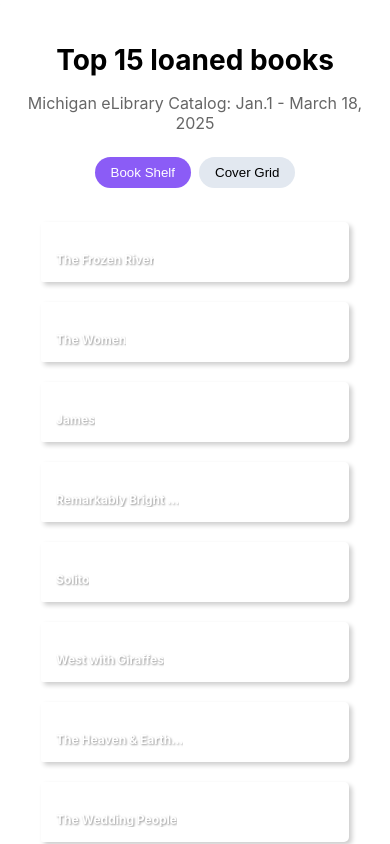
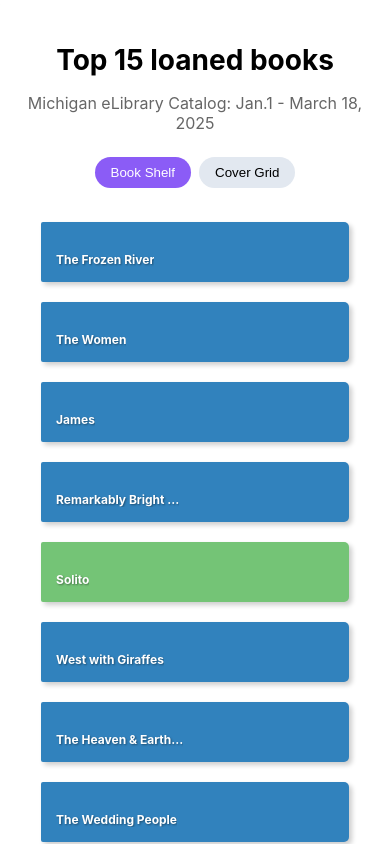
Before and after one commit to ktanner23/book-viz, a React (Create React App) app: page / in a window 390 px wide. Shown: the top 844 px of the page. Built offline with nearby package versions, Linux system fonts and the light colour scheme.

Commit message:
add mobile book color

```diff
--- a/src/App.js
+++ b/src/App.js
@@ -299,7 +299,8 @@
                 margin: '10px 0',
                 width: '90%',
                 height: '60px',
-                maxWidth: '400px'
+                maxWidth: '400px',
+                background: genreColors[book.genre] || "#ccc",
               } : {
                 // Desktop styles - keep original
                 height: `${height}px`,
```
